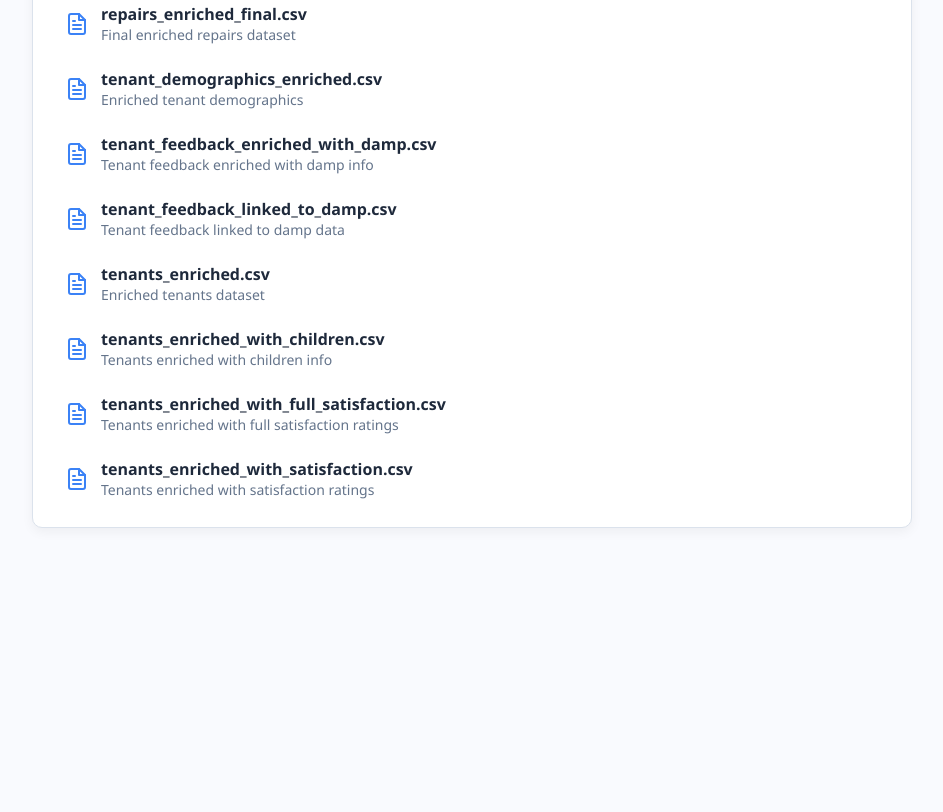
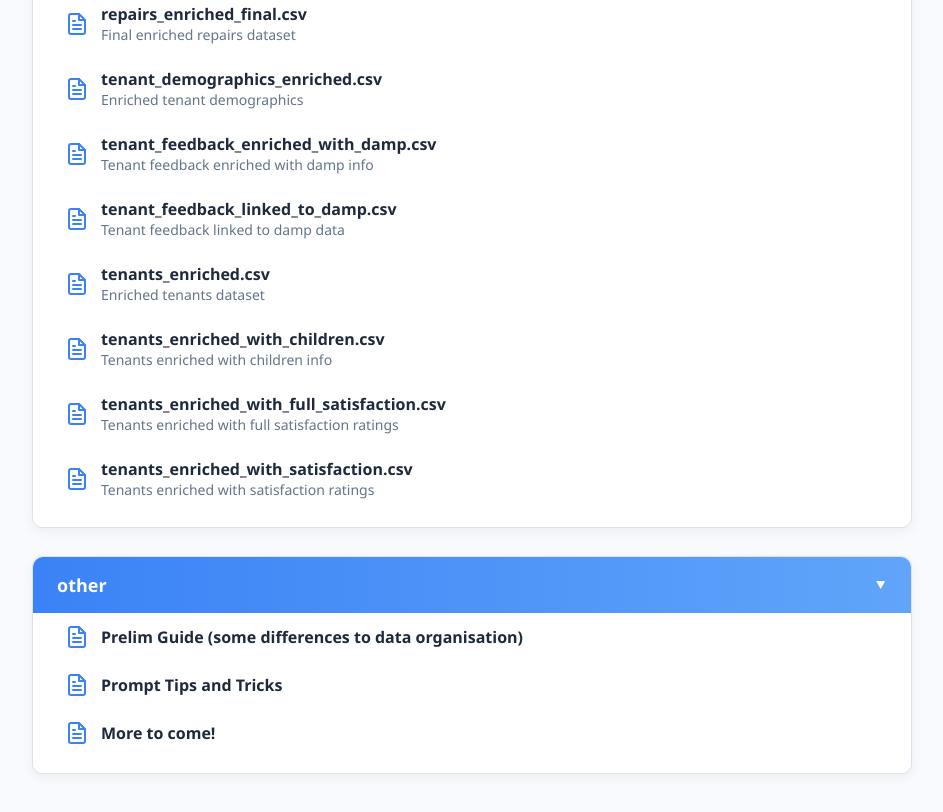
Before and after one commit to kittypony123/kittypony123.github.io, a plain HTML site: page datadownload.html in a window 1280 px wide. Shown: the part 3509-4321 px from the top of the page, without its empty margins (168-1111 px from the left). Before the commit the page ends 4105 px from the top, so only its background shows below. Drawn offline with nearby package versions, Linux system fonts and the light colour scheme.

Commit message:
Update datadownload.html

```diff
--- a/datadownload.html
+++ b/datadownload.html
@@ -156,7 +156,14 @@
     <li><a href="/files/additional_datasets/tenants_enriched_with_satisfaction.csv" class="file-item"><i data-feather="file-text" class="file-icon csv"></i><div class="file-info"><div class="file-name">tenants_enriched_with_satisfaction.csv</div><div class="file-desc">Tenants enriched with satisfaction ratings</div></div></a></li>
   </ul>
 </details>
-
+    <details class="file-group" open>
+      <summary>other</summary>
+      <ul class="file-list">
+        <li><a href="/files/other/" class="file-item"><i data-feather="file-text" class="file-icon csv"></i><div class="file-info"><div class="file-name">Prelim Guide (some differences to data organisation)</div><div class="file-desc"></div></div></a></li>
+        <li><a href="/files/other/" class="file-item"><i data-feather="file-text" class="file-icon csv"></i><div class="file-info"><div class="file-name">Prompt Tips and Tricks</div><div class="file-desc"></div></div></a></li>
+		<li><a href="/files/other/" class="file-item"><i data-feather="file-text" class="file-icon csv"></i><div class="file-info"><div class="file-name">More to come!</div><div class="file-desc"></div></div></a></li>
+	  </ul>
+    </details>
   <!-- Feather icons script -->
   <script src="https://unpkg.com/feather-icons"></script>
   <script>feather.replace()</script>
```
